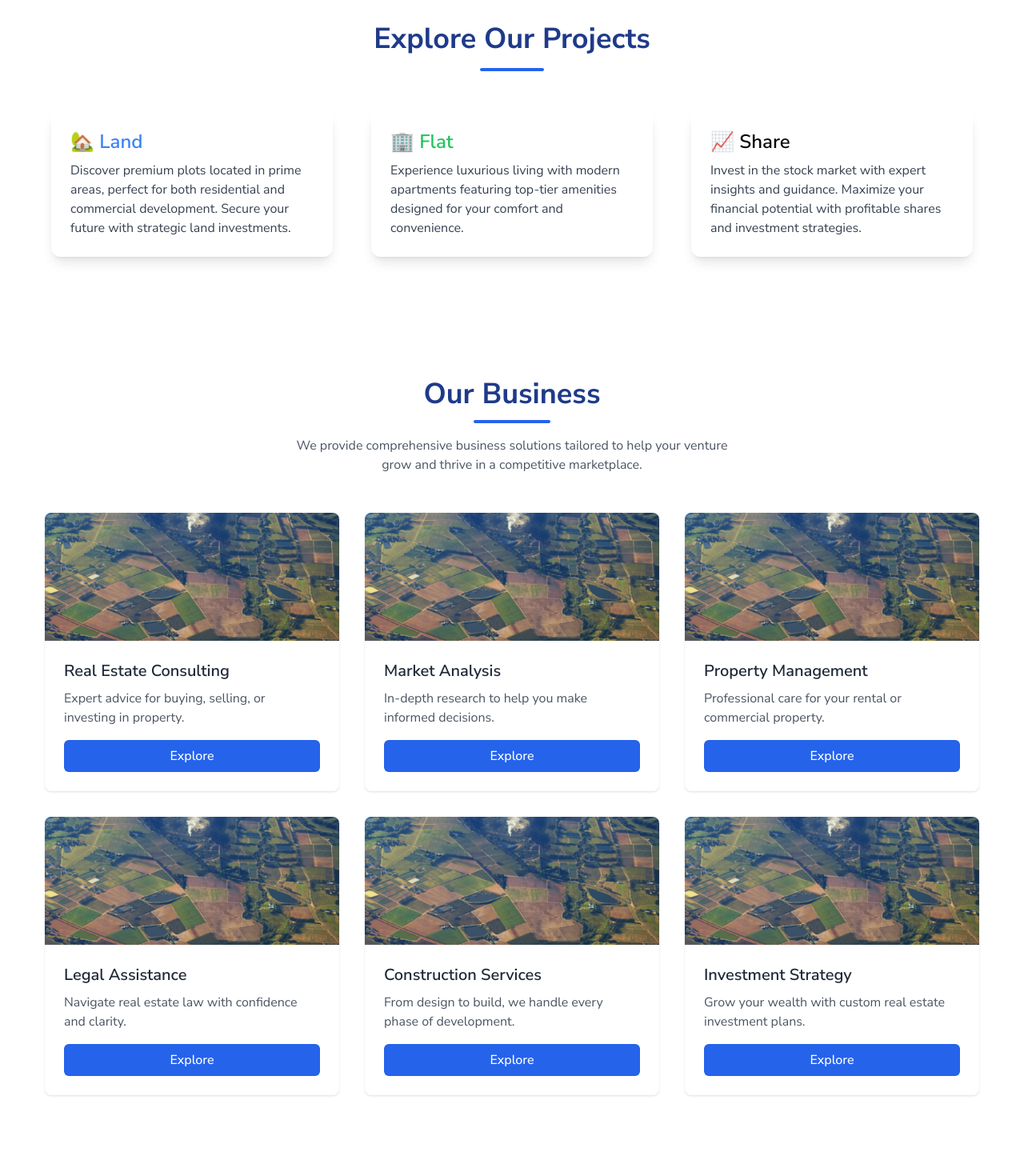
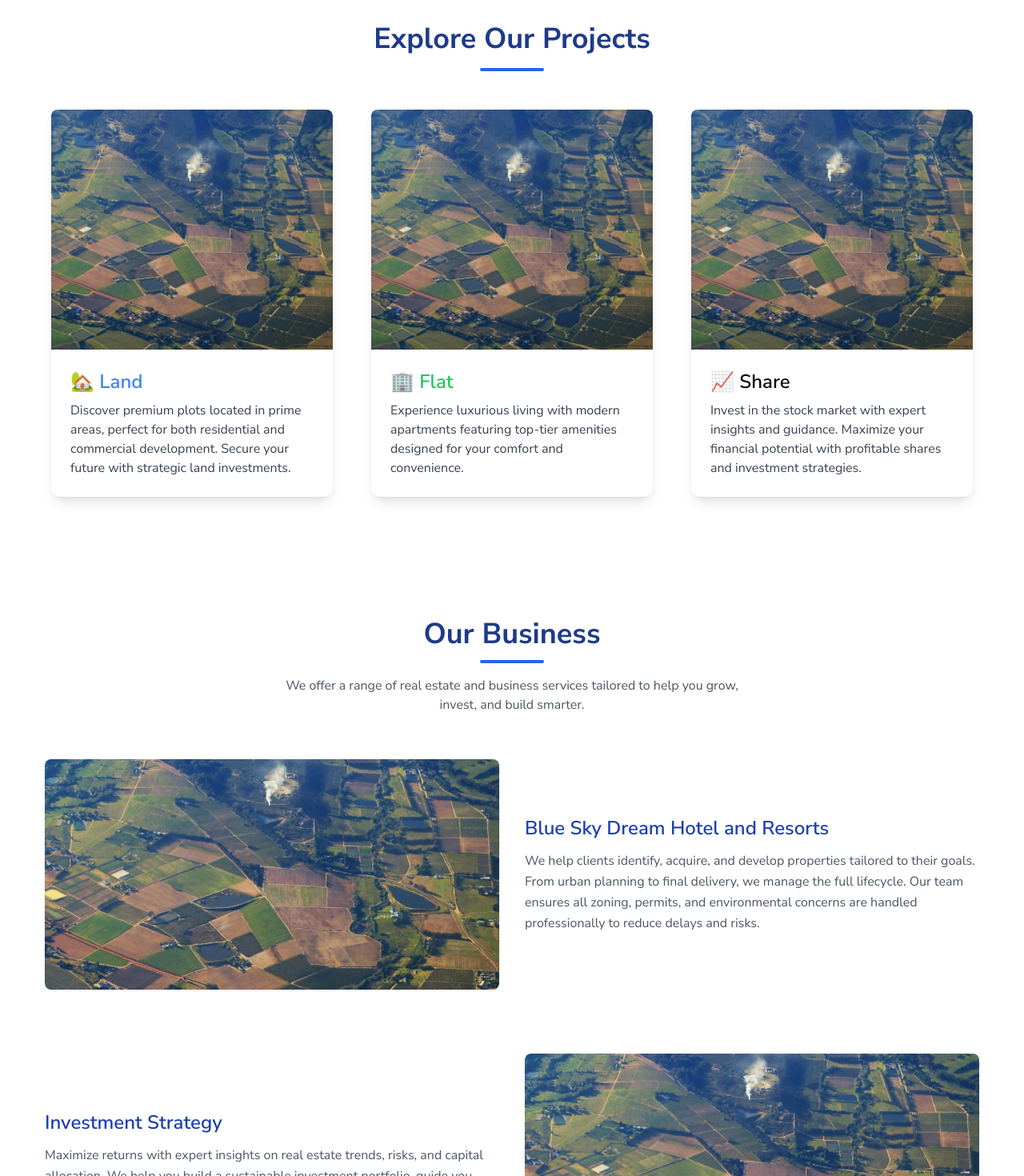
Before and after one commit to sabbir1257/blue_sky_font_end, a Next.js app: page / in a window 1280 px wide. Shown: the part 2600-4070 px from the top of the page at 80% size. Built offline with nearby package versions, Linux system fonts and the light colour scheme.

Commit message:
our projects section change deagine

```diff
--- a/src/components/pages/home/OurBusiness.tsx
+++ b/src/components/pages/home/OurBusiness.tsx
@@ -1,84 +1,60 @@
 /* eslint-disable @next/next/no-img-element */
-import Container from '@/components/ui/Container';
+import Container from "@/components/ui/Container";
 
-const services = [
+const businesses = [
   {
-    title: 'Real Estate Consulting',
-    description: 'Expert advice for buying, selling, or investing in property.',
-    image: '/images/land.jpg',
+    title: "Blue Sky Dream Hotel and Resorts",
+    description:
+      "We help clients identify, acquire, and develop properties tailored to their goals. From urban planning to final delivery, we manage the full lifecycle. Our team ensures all zoning, permits, and environmental concerns are handled professionally to reduce delays and risks.",
+    image: "/images/land.jpg",
   },
   {
-    title: 'Market Analysis',
-    description: 'In-depth research to help you make informed decisions.',
-    image: '/images/land.jpg',
+    title: "Investment Strategy",
+    description:
+      "Maximize returns with expert insights on real estate trends, risks, and capital allocation. We help you build a sustainable investment portfolio, guide you through market research, and provide ongoing performance analysis to adapt to changing conditions.",
+    image: "/images/land.jpg",
   },
   {
-    title: 'Property Management',
-    description: 'Professional care for your rental or commercial property.',
-    image: '/images/land.jpg',
-  },
-  {
-    title: 'Legal Assistance',
-    description: 'Navigate real estate law with confidence and clarity.',
-    image: '/images/land.jpg',
-  },
-  {
-    title: 'Construction Services',
-    description: 'From design to build, we handle every phase of development.',
-    image: '/images/land.jpg',
-  },
-  {
-    title: 'Investment Strategy',
-    description: 'Grow your wealth with custom real estate investment plans.',
-    image: '/images/land.jpg',
+    title: "Construction & Management",
+    description:
+      "With a dedicated project team, we handle residential and commercial builds from blueprint to handover. We emphasize budget control, transparency, and quality assurance through every phase — from contractor selection to project completion.",
+    image: "/images/land.jpg",
   },
 ];
 
 const OurBusiness = () => {
   return (
     <Container className="my-20">
-      <section className="flex flex-col items-center">
-        <div className="text-center mb-12">
+      <div className="text-center mb-14">
         <h2 className="text-4xl font-bold text-blue-900">Our Business</h2>
-          <div className="w-24 h-1 mx-auto mt-3 bg-blue-600 rounded-full" />
+        <div className="w-20 h-1 mx-auto mt-3 bg-blue-600 rounded-full"></div>
         <p className="text-gray-600 mt-4 max-w-xl mx-auto">
-            We provide comprehensive business solutions tailored to help your
-            venture grow and thrive in a competitive marketplace.
+          We offer a range of real estate and business services tailored to help you grow, invest, and build smarter.
         </p>
       </div>
 
-        {/* Service Cards */}
-        <div className="grid grid-cols-1 md:grid-cols-2 lg:grid-cols-3 gap-8 w-full">
-          {services.map((service, idx) => (
-            <BusinessCard key={idx} {...service} />
+      <div className="space-y-20">
+        {businesses.map((biz, index) => (
+          <div
+            key={index}
+            className={`flex flex-col md:flex-row ${
+              index % 2 !== 0 ? "md:flex-row-reverse" : ""
+            } items-center gap-8`}
+          >
+            <img
+              src={biz.image}
+              alt={biz.title}
+              className="w-full md:w-1/2 h-72 object-cover rounded-lg shadow"
+            />
+            <div className="md:w-1/2">
+              <h3 className="text-2xl font-semibold text-blue-800">{biz.title}</h3>
+              <p className="text-gray-600 mt-3 leading-relaxed">{biz.description}</p>
+            </div>
+          </div>
         ))}
       </div>
-      </section>
     </Container>
   );
 };
 
-const BusinessCard = ({
-  title,
-  description,
-  image,
-}: {
-  title: string;
-  description: string;
-  image: string;
-}) => {
-  return (
-    <div className="bg-white rounded-lg overflow-hidden shadow hover:shadow-lg transition duration-300 flex flex-col h-full">
-      <img src={image} alt={title} className="w-full h-40 object-cover" />
-      <div className="p-6 flex flex-col justify-between flex-1">
-        <h3 className="text-xl font-semibold text-gray-800 mb-2">{title}</h3>
-        <p className="text-gray-600 mb-4">{description}</p>
-        <button className="mt-auto bg-blue-600 text-white px-4 py-2 rounded-md hover:bg-blue-700 transition duration-200 font-medium">
-          Explore
-        </button>
-      </div>
-    </div>
-  );
-};
-
 export default OurBusiness;
--- a/src/components/pages/home/ProductCard.tsx
+++ b/src/components/pages/home/ProductCard.tsx
@@ -1,14 +1,27 @@
-export default function ProductCard({ title, color, description }:any) {
-    const colorClasses = {
-      blue: "bg-blue-500 hover:bg-blue-600",
-      green: "bg-green-500 hover:bg-green-600",
-      purple: "bg-purple-500 hover:bg-purple-600",
-    };
+import Image from 'next/image';
 
-    return (
-      <div className="bg-white shadow-lg rounded-xl p-6 transform transition-all hover:scale-105 hover:shadow-2xl">
-        <h3 className={`text-2xl font-semibold text-${color}-500 mb-2`}>{title}</h3>
+export default function ProductCard({ iamge, title, color, description }: any) {
+  const colorClasses = {
+    blue: 'bg-blue-500 hover:bg-blue-600',
+    green: 'bg-green-500 hover:bg-green-600',
+    purple: 'bg-purple-500 hover:bg-purple-600',
+  };
+
+  return (
+    <div className=" bg-white shadow-lg rounded-xl  transform transition-all hover:scale-105 hover:shadow-2xl">
+      <Image
+        src={iamge}
+        alt=""
+        width={100}
+        height={100}
+        className="h-[300px] w-full object-cover  rounded-t-lg"
+      />
+      <div className='p-6'>
+        <h3 className={`text-2xl font-semibold text-${color}-500 mb-2`}>
+          {title}
+        </h3>
         <p className="text-gray-700">{description}</p>
       </div>
-    );
-  }
+    </div>
+  );
+}
--- a/src/components/pages/home/ProductSection.tsx
+++ b/src/components/pages/home/ProductSection.tsx
@@ -11,16 +11,19 @@ export default function ProductSection() {
       </div>
       <div className="grid md:grid-cols-3 gap-12">
         <ProductCard
+          iamge="/images/land.jpg"
           title="🏡 Land"
           color="blue"
           description="Discover premium plots located in prime areas, perfect for both residential and commercial development. Secure your future with strategic land investments."
         />
         <ProductCard
+          iamge="/images/land.jpg"
           title="🏢 Flat"
           color="green"
           description="Experience luxurious living with modern apartments featuring top-tier amenities designed for your comfort and convenience."
         />
         <ProductCard
+          iamge="/images/land.jpg"
           title="📈 Share"
           color="purple"
           description="Invest in the stock market with expert insights and guidance. Maximize your financial potential with profitable shares and investment strategies."
--- a/src/pages/index.tsx
+++ b/src/pages/index.tsx
@@ -9,7 +9,7 @@ import OurBusiness from '@/components/pages/home/OurBusiness';
 import ProductSection from '@/components/pages/home/ProductSection';
 import StepsSection from '@/components/pages/home/StepsSection';
 import TestimonialSlider from '@/components/pages/home/TestimonialSlider';
-import WhyChooseUs from '@/components/pages/home/WhyChooseUs';
+// import WhyChooseUs from '@/components/pages/home/WhyChooseUs';
 import FlowUsSection from '@/components/shared/followUs/FollowUs';
 
 export default function Home() {
@@ -22,7 +22,7 @@ export default function Home() {
         <GetQuotes />
         <ProductSection />
         <OurBusiness />
-        <WhyChooseUs />
+        {/* <WhyChooseUs /> */}
         <TestimonialSlider />
         {/* <CaseStudies /> */}
         {/* mission and vision section show about page  */}
```
Lines whose indentation alone changed are shown as unchanged.
